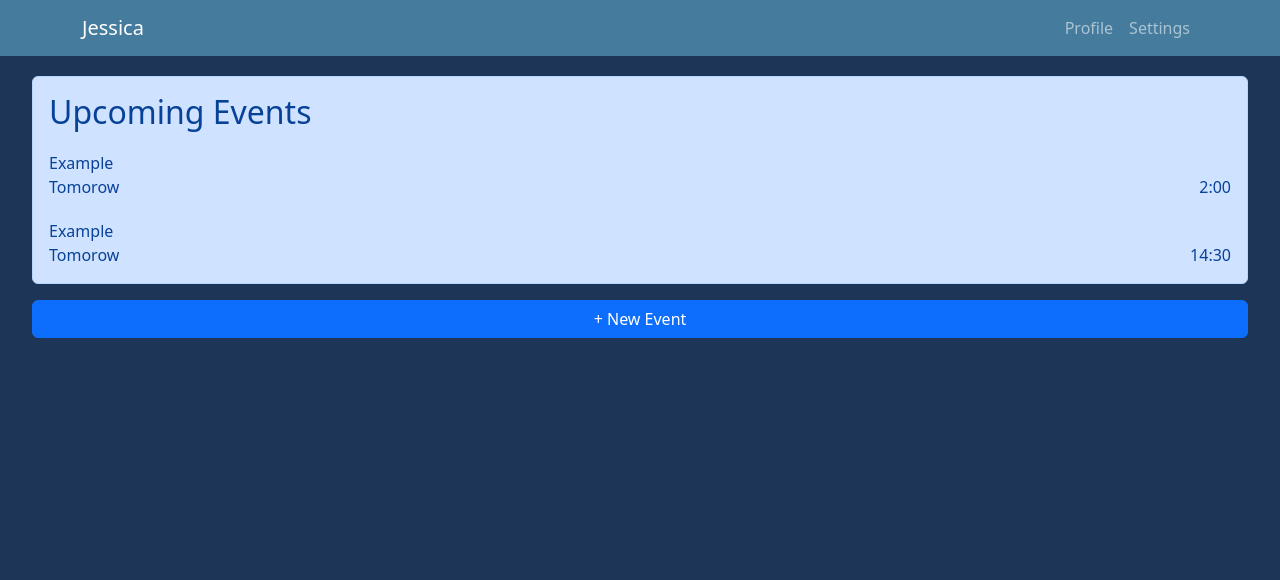
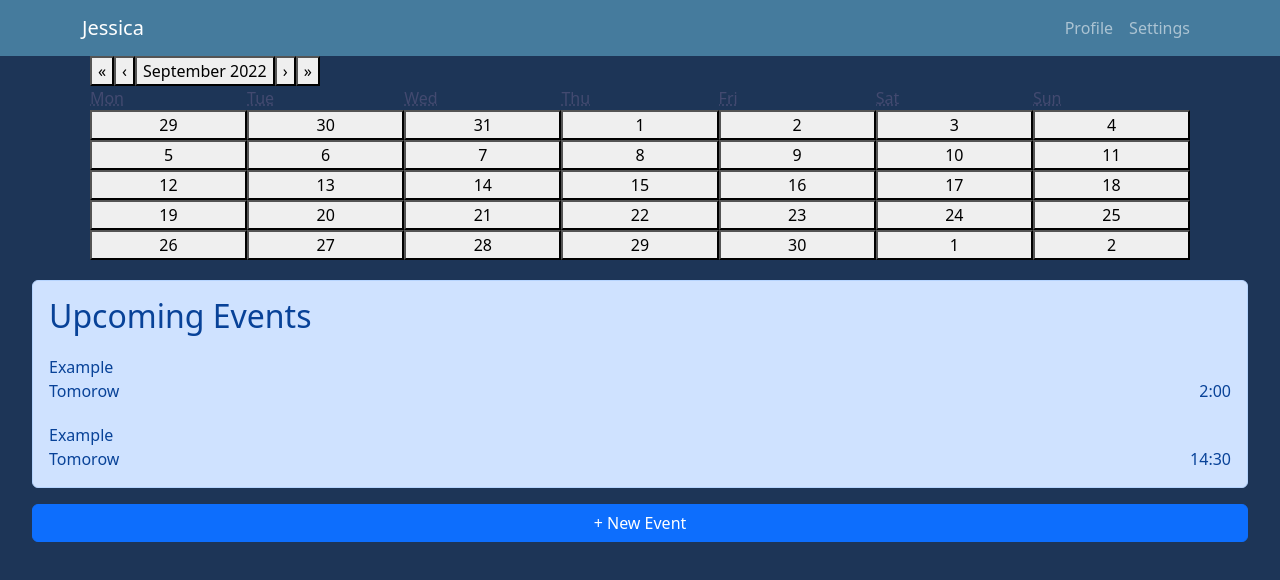
Before and after one commit to sebcyde/jessica, a React (Create React App) app: page / in a window 1280 px wide. Shown: the top 580 px of the page. Built offline with nearby package versions, Linux system fonts and the light colour scheme.

Commit message:
added in initial calendar to dashboard

```diff
--- a/package.json
+++ b/package.json
@@ -14,6 +14,7 @@
 		"firebase": "^9.10.0",
 		"react": "^18.2.0",
 		"react-bootstrap": "^2.5.0",
+		"react-calendar": "^3.9.0",
 		"react-datepicker": "^4.8.0",
 		"react-dom": "^18.2.0",
 		"react-router-dom": "^6.4.1",
@@ -47,6 +48,7 @@
 		]
 	},
 	"devDependencies": {
+		"@types/react-calendar": "^3.5.2",
 		"@types/react-datepicker": "^4.4.2",
 		"sass": "^1.55.0"
 	}
--- a/src/Pages/Dashboard.tsx
+++ b/src/Pages/Dashboard.tsx
@@ -1,9 +1,10 @@
 import React, { useContext, useState } from 'react';
 import { Button } from 'react-bootstrap';
 import { useNavigate } from 'react-router-dom';
-import DashboardWelcome from '../Components/DashboardWelcome';
+import DashboardWelcome from '../Partials/DashboardWelcome';
 import { NewTaskContext } from '../Context/NewTaskContext';
 import DashboardNavbar from '../Partials/DashboardNavbar';
+import CalendarComponent from '../Partials/CalendarComponent';
 
 type Props = {};
 
@@ -16,8 +17,9 @@ const Dashboard = (props: Props) => {
 	console.log(NewTaskContext);
 
 	return (
-		<div className="Page flex flex-col align-cent">
+		<div className="Page flex flex-col align-cent ">
 			<DashboardNavbar />
+			<CalendarComponent />
 			<DashboardWelcome />
 			<Button
 				onClick={addEvent}
--- /dev/null
+++ b/src/Partials/CalendarComponent.tsx
@@ -0,0 +1,16 @@
+import React, { useState } from 'react';
+import Calendar from 'react-calendar';
+
+// const CalendarComponent = require('react-calendar');
+
+type Props = {};
+
+const CalendarComponent = (props: Props) => {
+	return (
+		<div>
+			<Calendar />
+		</div>
+	);
+};
+
+export default CalendarComponent;
```
Also changed, not shown: src/Partials/DashboardWelcome.tsx (renamed from src/Components/DashboardWelcome.tsx), 1 other file (tests, documents, lock files or other folders).
